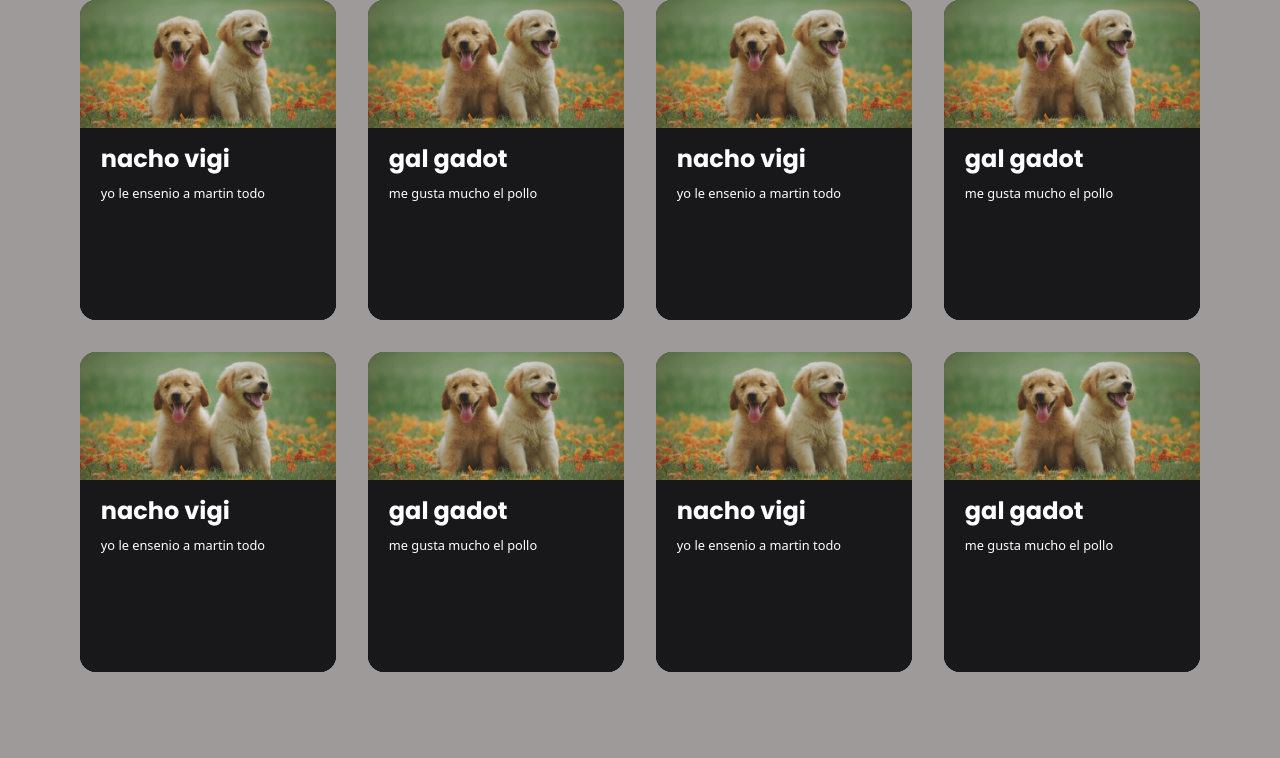
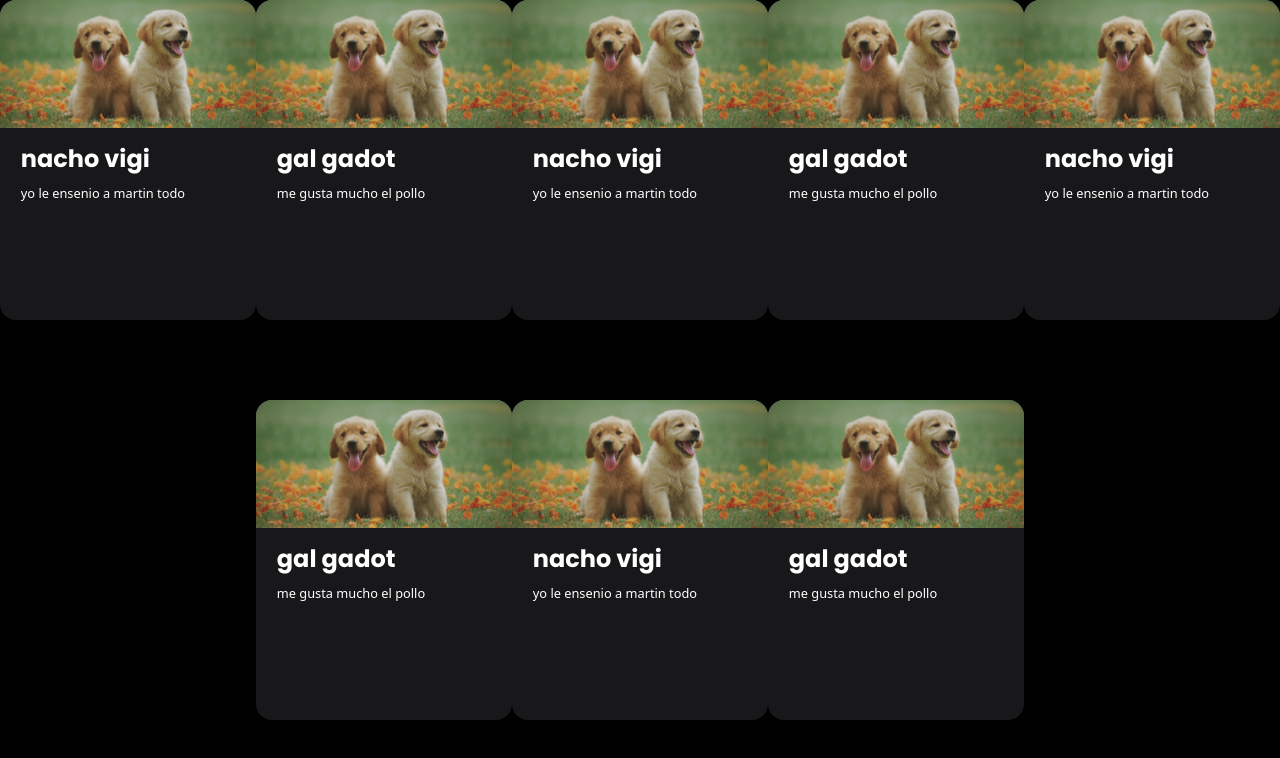
Before and after one commit to martinzutel/domus, a Next.js app: page /cardtest in a window 1280 px wide. Shown: the top 758 px of the page. Built offline with nearby package versions, Linux system fonts and the light colour scheme.

Commit message:
Background Change
Changed background color to test card components.

```diff
--- a/src/app/cardtest/page.tsx
+++ b/src/app/cardtest/page.tsx
@@ -50,7 +50,7 @@ const YourPage = () => {
   ];
 
   return (
-    <div className="flex flex-row gap-8 flex-wrap justify-center">
+    <div className="flex flex-row flex-wrap justify-center bg-black h-screen ">
       {mockData.map((item, index) => (
         <CardComponent
           key={index}
```
